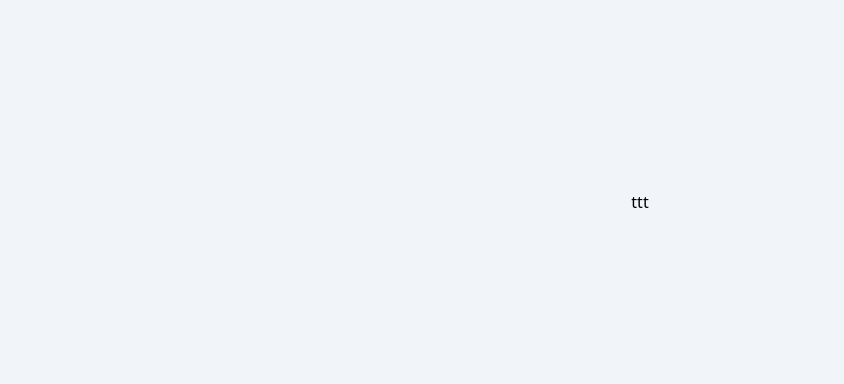
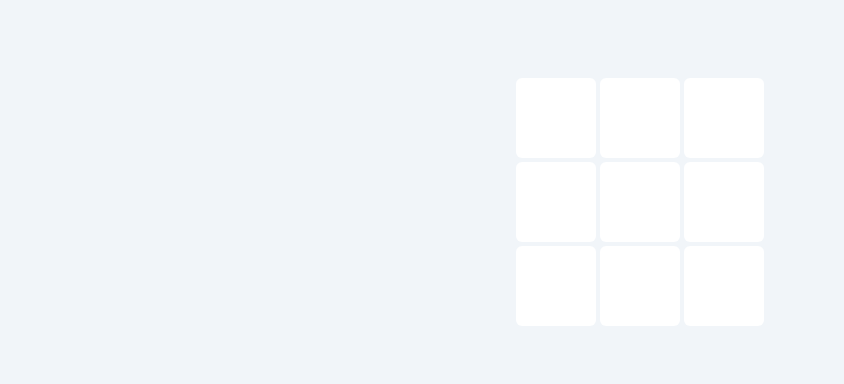
Before and after one commit to felixtanhm/game-arcade, a React (Vite) app: page /tictactoe in a window 1280 px wide. Shown: the part 214-598 px from the top of the page, without its empty margins (0-844 px from the left). Built offline with nearby package versions, Linux system fonts and the light colour scheme; a web font is replaced by a local one.

Commit message:
Tic Tac Toe UI - Constructured Tic Tac Toe UI layout - Enabled filling out player choice click

```diff
--- a/src/components/TicTacToe/TicTacToe.jsx
+++ b/src/components/TicTacToe/TicTacToe.jsx
@@ -1,7 +1,36 @@
 import React from "react";
+import { range } from "../../utils/helperFunctions";
+import { randomInt } from "../../utils/helperFunctions";
 
 function TicTacToe() {
-  return <div>ttt</div>;
+  const [playerTurn, setPlayerTurn] = React.useState(
+    Boolean(randomInt(2, "floor"))
+  );
+  const [gridState, setGridState] = React.useState(range(9));
+
+  function handleClick(e) {
+    const nextGridState = [...gridState];
+    nextGridState[e.target.value] = playerTurn ? "X" : "O";
+    setPlayerTurn(!playerTurn);
+    setGridState(nextGridState);
+  }
+
+  return (
+    <div id="board-container" className="grid grid-cols-3 gap-1 p-2">
+      {gridState.map((grid, index) => {
+        return (
+          <button
+            key={index}
+            value={grid}
+            className="bg-white text-gray-900 hover:bg-white/10 dark:bg-white/10 dark:text-white hover:dark:bg-white/20 w-full aspect-square rounded-md grid place-content-center min-w-20 text-4xl font-semibold"
+            onClick={handleClick}
+          >
+            {typeof grid === "string" ? grid : ""}
+          </button>
+        );
+      })}
+    </div>
+  );
 }
 
 export default TicTacToe;
--- a/src/components/Wordle/GuessDisplay.jsx
+++ b/src/components/Wordle/GuessDisplay.jsx
@@ -6,7 +6,7 @@ function GuessDisplay({ data }) {
   const rows = range(NUM_OF_GUESSES);
 
   return (
-    <div id="guessDisplay" className="p-2 grid gap-1">
+    <div className="p-2 grid gap-1">
       {rows.map((row) => {
         return <GuessRow key={row} guess={data[row]} />;
       })}
```
